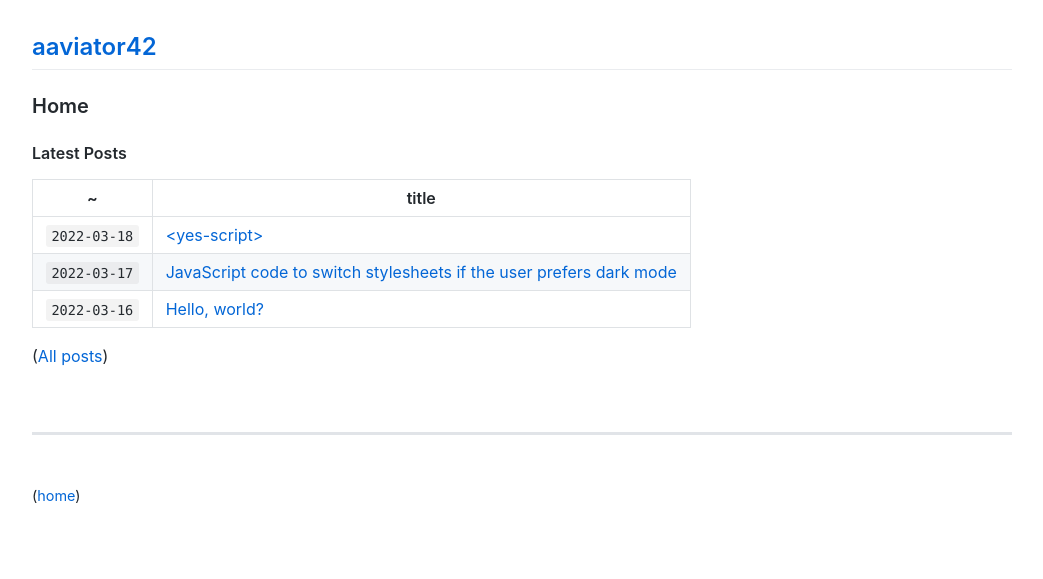
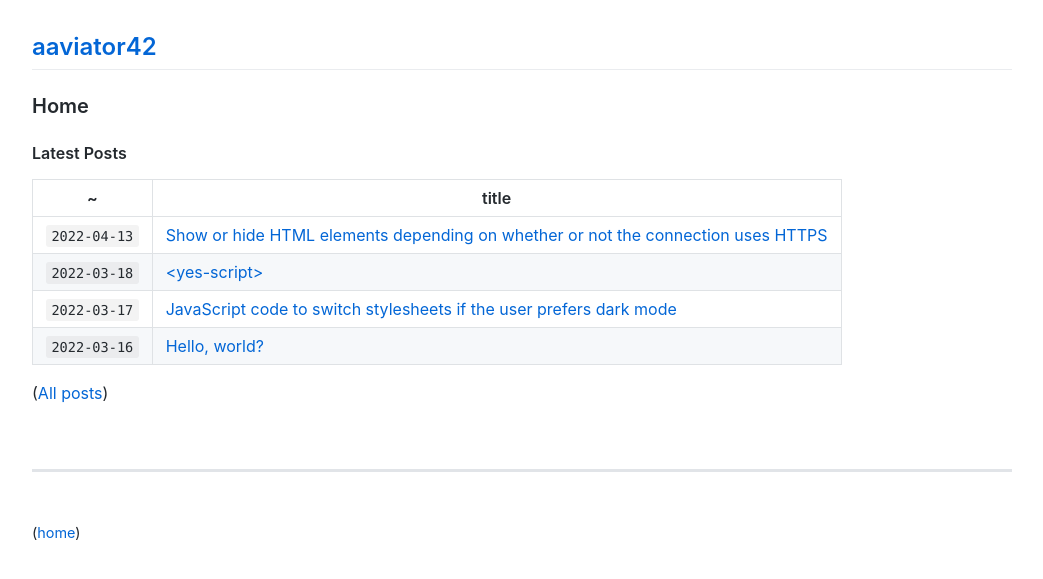
Before and after one commit to aaviator42/aaviator42.github.io, a Jekyll site: the page built from index.md, in a window 1280 px wide. Shown: the top 579 px of the page, without its empty margins (118-1161 px from the left). Built offline with Jekyll 4.4.1, drawn with Linux system fonts in a browser that asks for light colours; our own code applies the rules of GitHub Pages for plain Markdown files.

Commit message:
Update index.md

```diff
--- a/index.md
+++ b/index.md
@@ -2,8 +2,9 @@
 
 #### Latest Posts
 
- ~       | title
- ------- | --------
+ ~            | title
+ ------------ | --------
+ `2022-04-13` | [Show or hide HTML elements depending on whether or not the connection uses HTTPS](/posts/004-https-check)
  `2022-03-18` | [&lt;yes-script&gt;](/posts/003-yes-script)
 `2022-03-17`  | [JavaScript code to switch stylesheets if the user prefers dark mode](/posts/002-dark-mode-css)
 `2022-03-16`  | [Hello, world?](/posts/001-hello-world)
```
